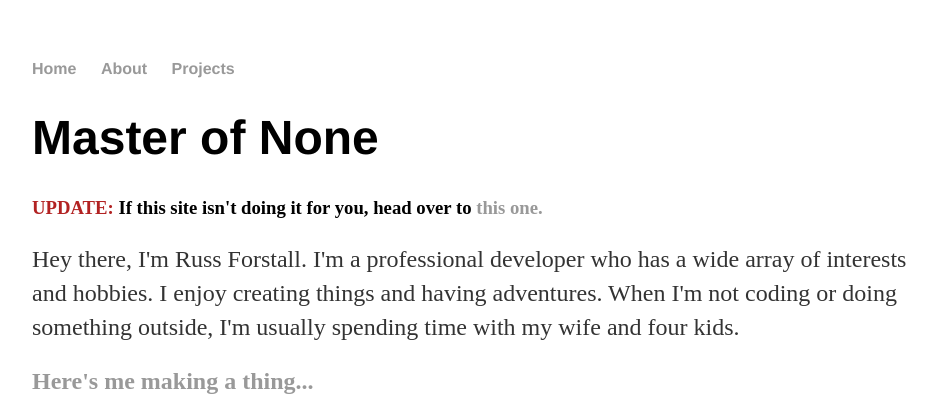
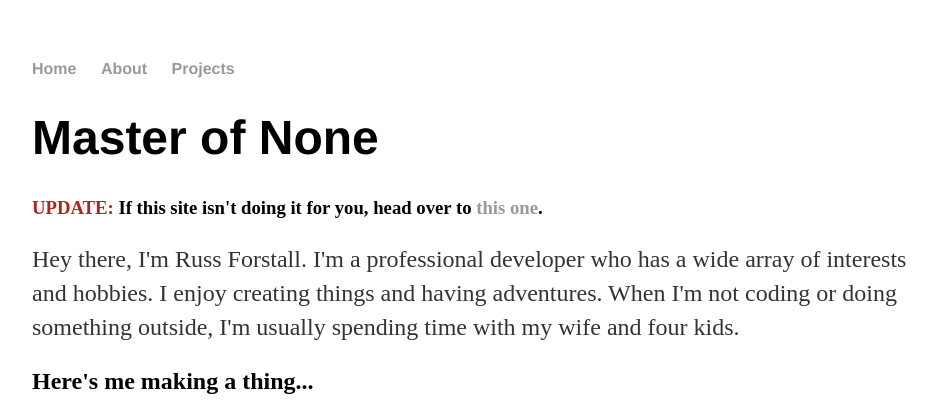
Before and after one commit to russ4stall/russ4stall.github.io, a Jekyll site: the page built from index.html, in a window 1280 px wide, cut to the strip 0-411 px from the top of the page. Shown: the whole strip, without its empty margins (160-1097 px from the left). Built offline with Jekyll 4.4.1, drawn with Linux system fonts in a browser that asks for light colours.

Commit message:
Update index.html

```diff
--- a/index.html
+++ b/index.html
@@ -4,7 +4,7 @@
 ---
 <div class="blurb">
 	<h1>Master of None</h1>
-	<h3><span style="color: firebrick;">UPDATE:</span> If this site isn't doing it for you, head over to <a href="http://www.russforstall.com">this one.</h3>
+	<h3><span style="color: firebrick;">UPDATE:</span> If this site isn't doing it for you, head over to <a href="http://www.russforstall.com">this one</a>.</h3>
 	<p>
 	Hey there, I'm Russ Forstall. I'm a professional developer who has a wide array of interests and hobbies.
 	I enjoy creating things and having adventures.
```
